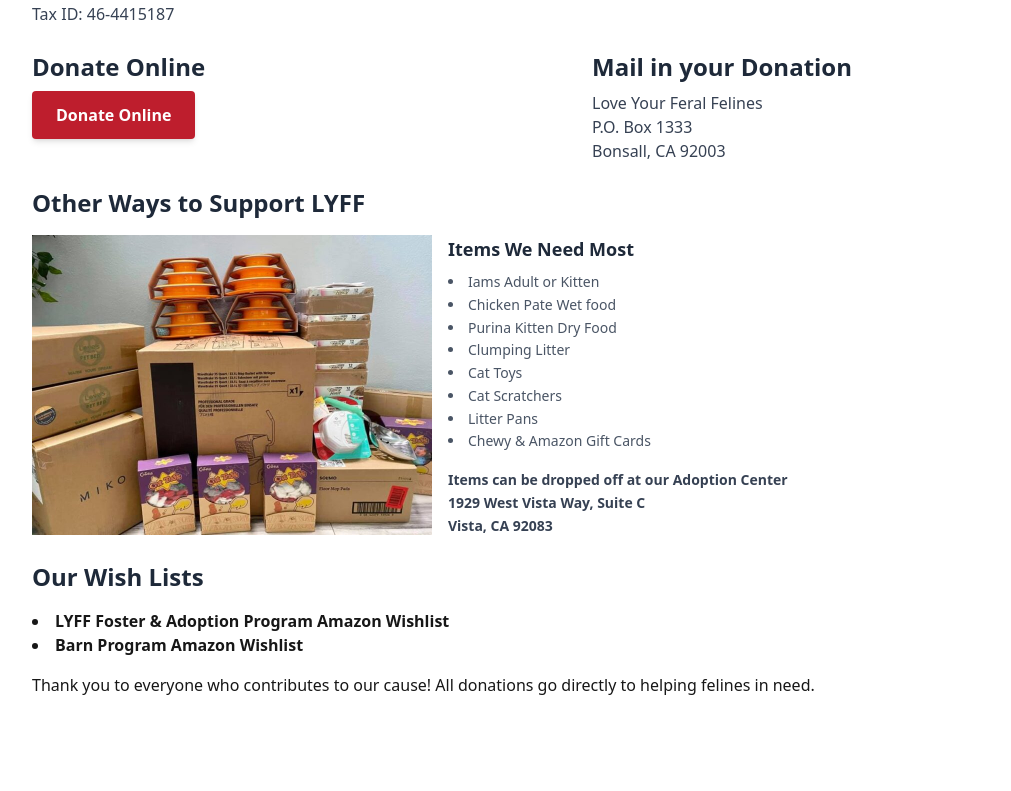
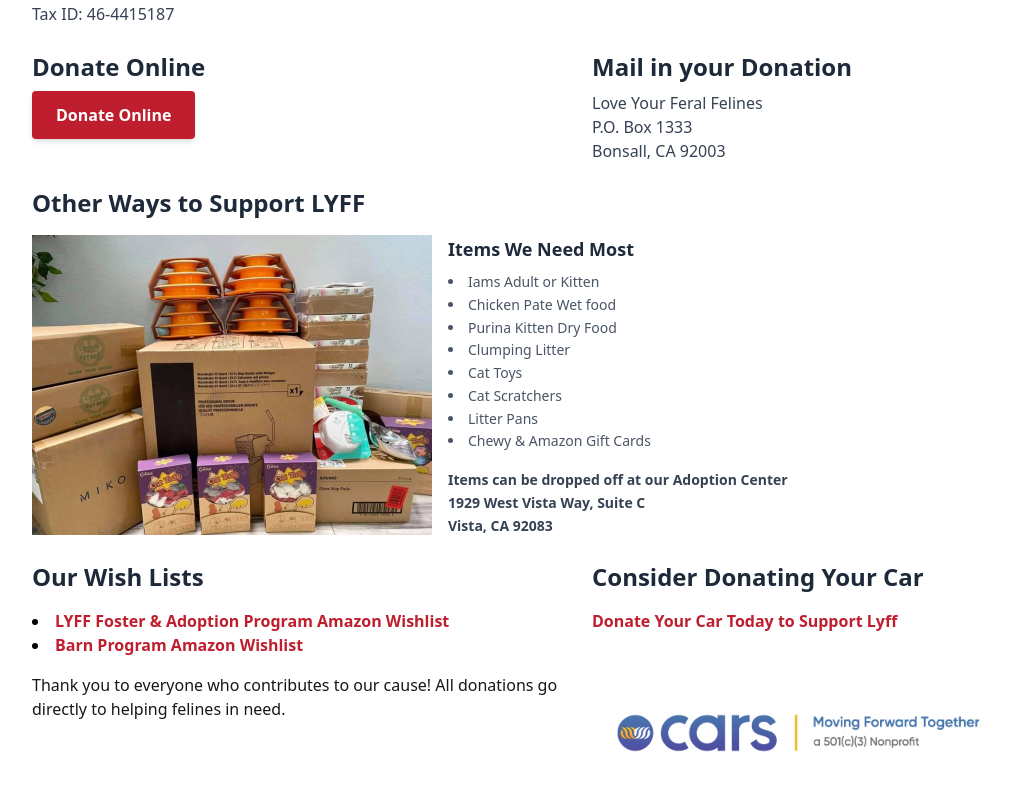
Before and after one commit to cykim517/my-lyff, a Next.js app: page /Donate in a window 1280 px wide. Shown: the part 389-1180 px from the top of the page, without its empty margins (64-1075 px from the left). Before the commit the page ends 1142 px from the top, so only its background shows below. Built offline with nearby package versions, Linux system fonts and the light colour scheme.

Commit message:
Committing changes to create a new pr

```diff
--- a/app/Donate/page.tsx
+++ b/app/Donate/page.tsx
@@ -90,13 +90,13 @@ export default function Donate() {
                     <h1 className="text-2xl font-semibold text-gray-800 mb-4">
                         Our Wish Lists
                     </h1>
-                    <ul className="list-disc list-inside mb-4">
+                    <ul className="list-disc list-inside marker:text-black mb-4">
                         <Link href="https://www.amazon.com/gp/registry/wishlist/3U4JTUO35FV4/ref=nav_wishlist_lists_1"
-                        className="font-bold text-lyff-red hover:text-black transition-colors duration-200">
+                        className="font-bold text-[#be1e2d] hover:text-black transition-colors duration-200">
                             <li>LYFF Foster & Adoption Program Amazon Wishlist</li>
                         </Link>
                         <Link href="https://www.amazon.com/gp/registry/wishlist/3JOXLVT9ZIR88"
-                        className="font-bold text-lyff-red hover:text-black transition-colors duration-200">
+                        className="font-bold text-[#be1e2d] hover:text-black transition-colors duration-200">
                             <li>Barn Program Amazon Wishlist</li>
                         </Link>
                     </ul>
@@ -104,8 +104,25 @@ export default function Donate() {
                         Thank you to everyone who contributes to our cause! All donations go directly to helping felines in need.
                     </p>
                 </div>
+
+                <div className="flex-1">
+                    <h2 className="text-2xl font-semibold text-gray-800 mb-4">
+                        Consider Donating Your Car
+                    </h2>
+                    <Link href="https://careasy.org/nonprofit/loveyourferalfelines"
+                    className="font-bold text-[#be1e2d] hpver:text-black transition-colors duration-200">
+                        <p>Donate Your Car Today to Support Lyff</p>
+                    </Link>
+                    <div className="w-auto">
+                        <Image
+                            src="/cars-logo.jpg"
+                            alt="Cars Logo"
+                            width={400}
+                            height={500}
+                        />
+                    </div>
+                </div>
             </section>
-
         </main>
     )
 }
--- a/tailwind.config.js
+++ b/tailwind.config.js
@@ -1,4 +1,9 @@
 module.exports = {
+    content: [
+      './pages/**/*.{js,ts,jsx,tsx}',
+      './components/**/*.{js,ts,jsx,tsx}',
+      './app/**/*.{js,ts,jsx,tsx}',
+    ],
     theme: {
       extend: {
         colors: {
```
Also changed, not shown: public/cars-logo.jpg (added).
